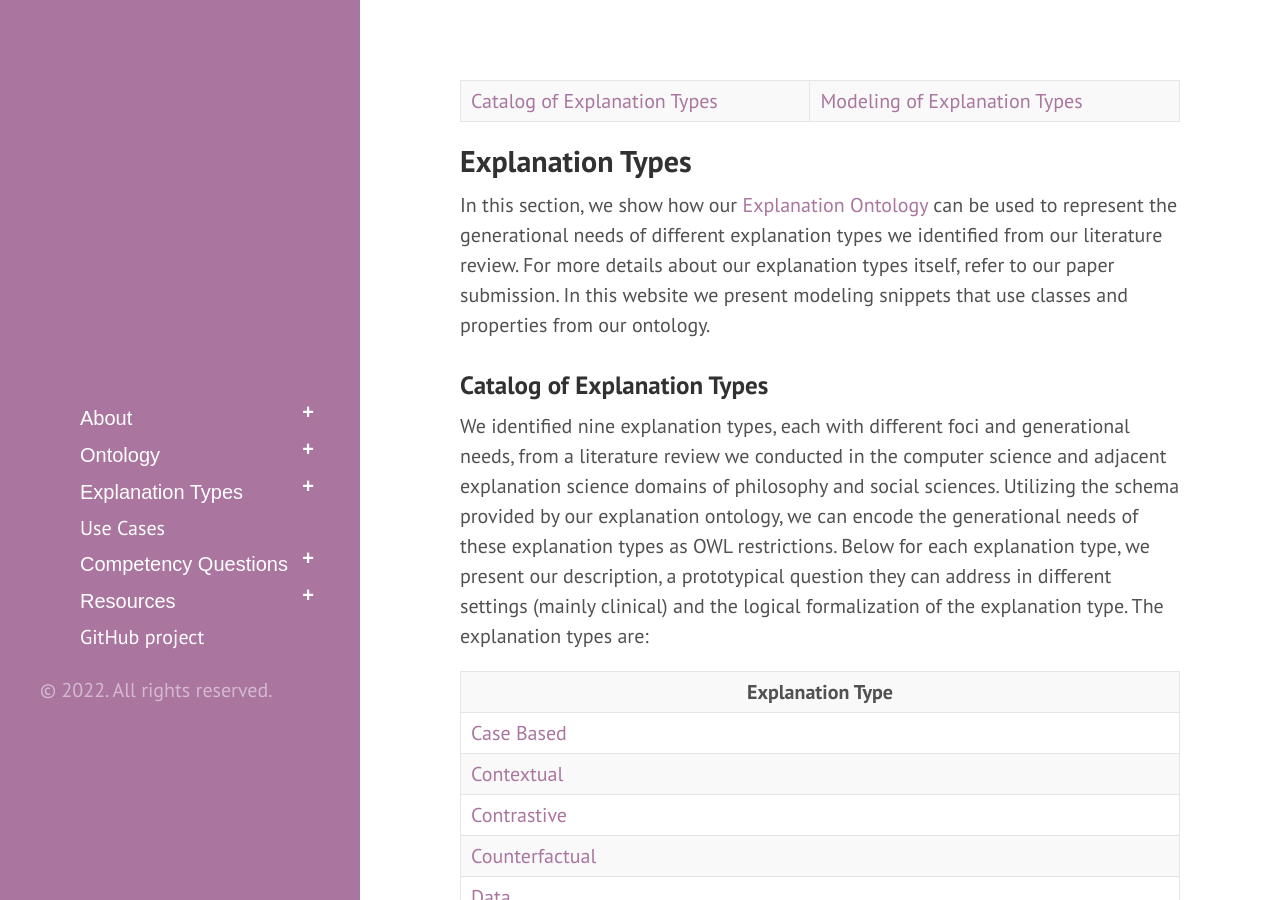
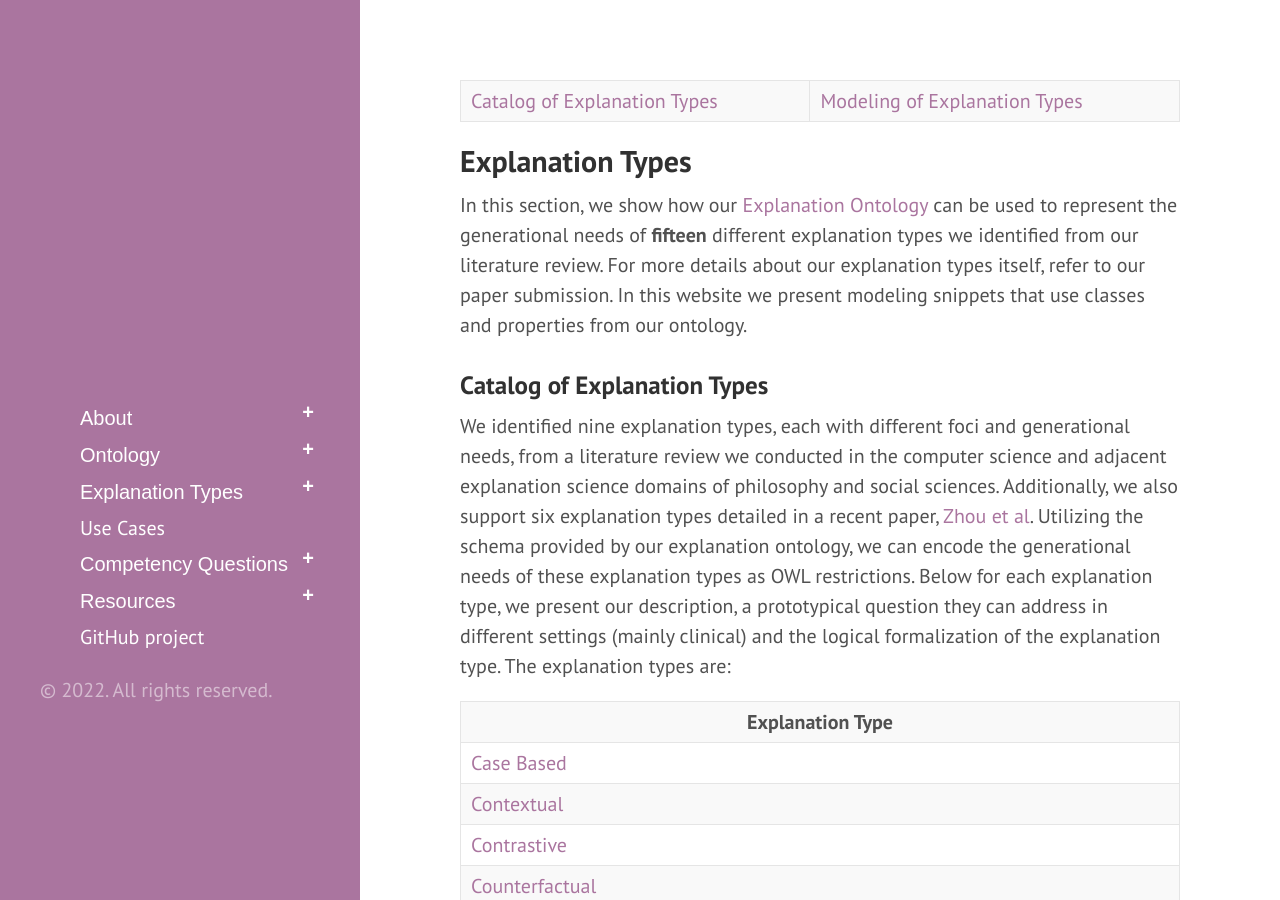
Before and after one commit to tetherless-world/explanation-ontology, a Jekyll site: the page built from modeling.md, in a window 1280 px wide and 900 px high. Built offline with Jekyll 4.4.1, drawn with Linux system fonts in a browser that asks for light colours; Markdown is read by kramdown in place of the engine named in the settings.

Commit message:
Update modeling.md

```diff
--- a/modeling.md
+++ b/modeling.md
@@ -10,14 +10,14 @@ title: Modeling Snippets
 
 
 <h2 id="modelingabout">Explanation Types</h2>
-  <p>In this section, we show how our <a href="#ontology">Explanation Ontology</a> can be used to represent the generational needs of different explanation types we identified from our literature review. For more details about our explanation types itself, refer to our paper submission. In this website we present modeling snippets that use classes and properties from our ontology.</p>
+  <p>In this section, we show how our <a href="#ontology">Explanation Ontology</a> can be used to represent the generational needs of <b>fifteen</b> different explanation types we identified from our literature review. For more details about our explanation types itself, refer to our paper submission. In this website we present modeling snippets that use classes and properties from our ontology.</p>
 
   <article class="mb-5" id="explanationtypes">
 <content>
 
 
 <h3>Catalog of Explanation Types</h3>
-  <p>We identified nine explanation types, each with different foci and generational needs, from a literature review we conducted in the computer science and adjacent explanation science domains of philosophy and social sciences. Utilizing the schema provided by our explanation ontology, we can encode the generational needs of these explanation types as OWL restrictions. Below for each explanation type, we present our description, a prototypical question they can address in different settings (mainly clinical) and the logical formalization of the explanation type. The explanation types are:
+  <p>We identified nine explanation types, each with different foci and generational needs, from a literature review we conducted in the computer science and adjacent explanation science domains of philosophy and social sciences. Additionally, we also support six explanation types detailed in a recent paper, <a href="https://www.mdpi.com/1020146">Zhou et al</a>. Utilizing the schema provided by our explanation ontology, we can encode the generational needs of these explanation types as OWL restrictions. Below for each explanation type, we present our description, a prototypical question they can address in different settings (mainly clinical) and the logical formalization of the explanation type. The explanation types are:
   <table id="catalogexplanations">
     <th>Explanation Type</th>
     <tr><td><a href="#casebased">Case Based</a></td></tr>
```
